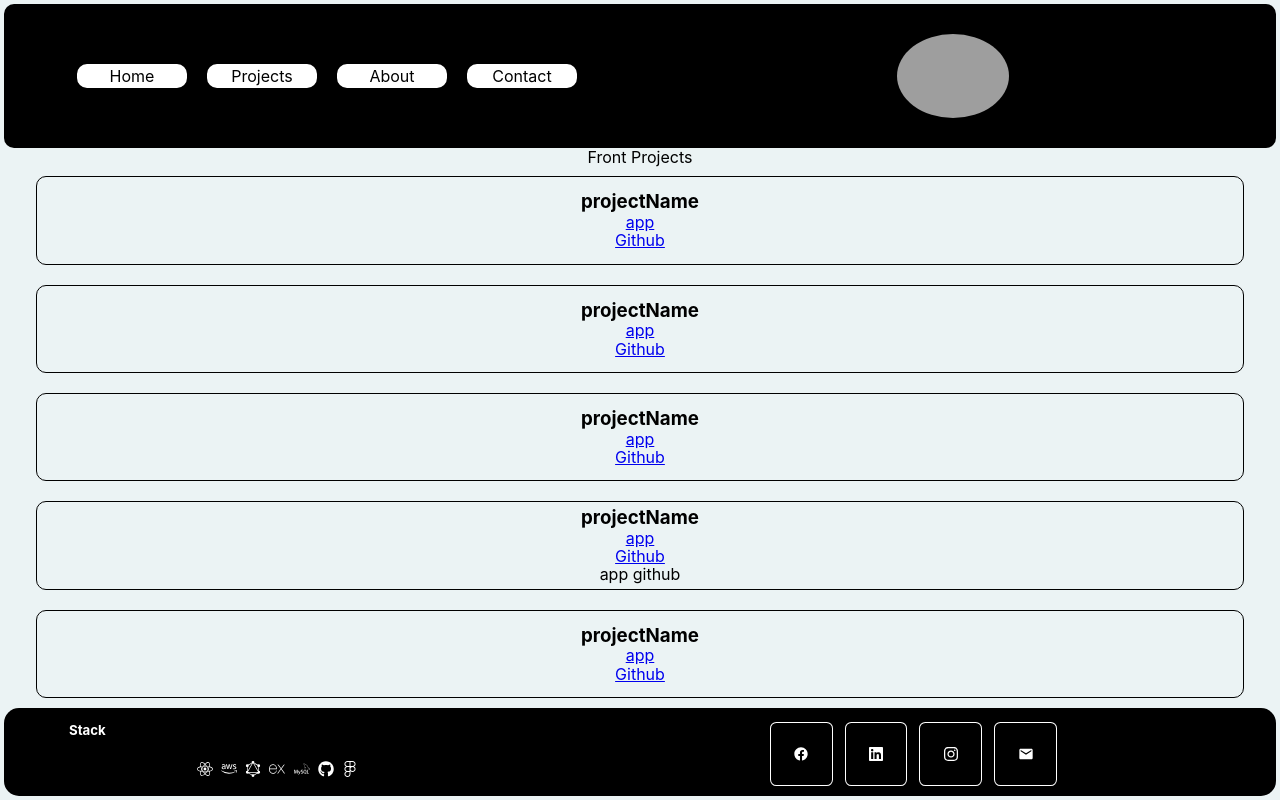
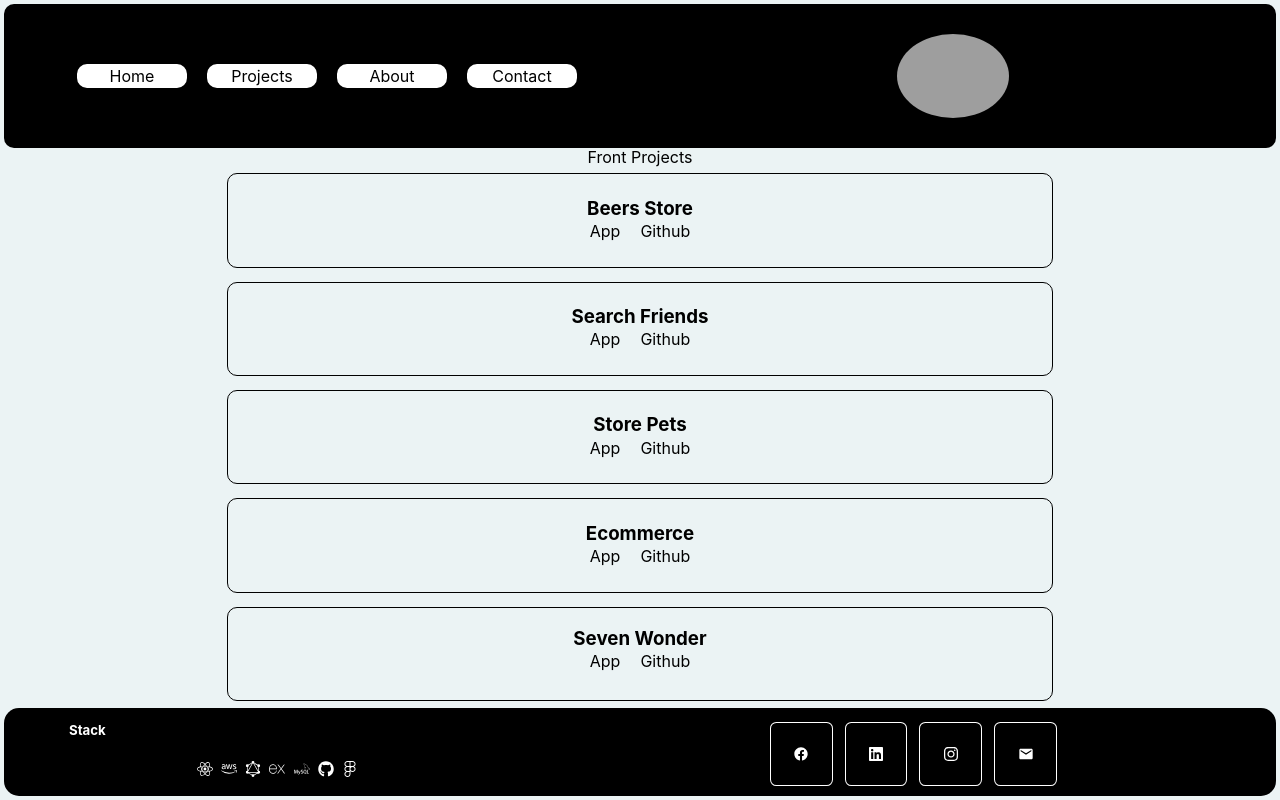
Before and after one commit to barbaroreyes/porta, a React (Create React App) app: page /front_projects in a window 1280 px wide. Built offline with nearby package versions, Linux system fonts and the light colour scheme; grey boxes are pictures that could not be loaded.

Commit message:
update-projects

```diff
--- a/src/App.css
+++ b/src/App.css
@@ -70,15 +70,25 @@ border-radius:50%;
  align-items: center;
 }
 .projects .project{
- width: 95%;
+ width: 65%;
  border : 1px solid ;
  height: 12vh;
- margin: 10px;
+ margin: 7px;
  border-radius:10px;
  display: flex;
  justify-content:center;
  flex-direction:column;
  align-items:center;
+ padding: 10px;
+}
+.projects .project div{
+  padding: 3px;
+}
+.projects .project div a{
+  margin: 10px;
+  text-decoration:none;
+  color :black;
+  cursor: pointer;
 }
 .footer_container{
 
--- a/src/pages/Front.js
+++ b/src/pages/Front.js
@@ -6,31 +6,46 @@ const Front = () => {
     <div className='projects' >
       Front Projects
       <div className=" project"  >
-      <h3>projectName</h3>
-       <Link to='/'>app</Link>
-       <Link to='/'>Github</Link>
+      <h3>Beers Store</h3>
+      <div>
+      <a href='https://barbaro-store-beers.netlify.app/'>App</a>
+       <a href='https://github.com/barbaroreyes/app-store-beers'>Github</a>
+      </div>
         </div>
         <div className=" project"  >
-        <h3>projectName</h3>
-       <Link to='/'>app</Link>
-       <Link to='/'>Github</Link>
+        <h3>Search Friends</h3>
+        <div>
+        <a href='https://elastic-rosalind-30a9ac.netlify.app/' to='/'>App</a>
+       <a href='https://github.com/barbaroreyes/newT2/tree/master/src'>Github</a>
+        </div>
+
         </div>
 
 <div className=" project"  >
-<h3>projectName</h3>
-       <Link to='/'>app</Link>
-       <Link to='/'>Github</Link>
+<h3>Store Pets</h3>
+<div>
+<a href='https://add-your-pet.netlify.app/'>App</a>
+       <a href='https://github.com/barbaroreyes/dogs-app-frontend'>Github</a>
+</div>
+
         </div>
         <div className=" project"  >
-        <h3>projectName</h3>
-       <Link to='/'>app</Link>
-       <Link to='/'>Github</Link>
-        app github
+        <h3>Ecommerce</h3>
+        <div>
+        <a href='https://hungry-einstein-27344a.netlify.app/'>App</a>
+       <a href='https://github.com/barbaroreyes/EcomerceCLone'>Github</a>
+
+        </div>
+
         </div>
         <div className=" project"  >
-        <h3>projectName</h3>
-       <Link to='/'>app</Link>
-       <Link to='/'>Github</Link>
+        <h3>Seven Wonder</h3>
+        <div>
+        <a href='https://mystifying-panini-451434.netlify.app/'>App</a>
+       <a href='https://github.com/barbaroreyes/seven_wonders-frontend'>Github</a>
+        </div>
+
+       <div></div>
         </div>
     </div>
 
```
